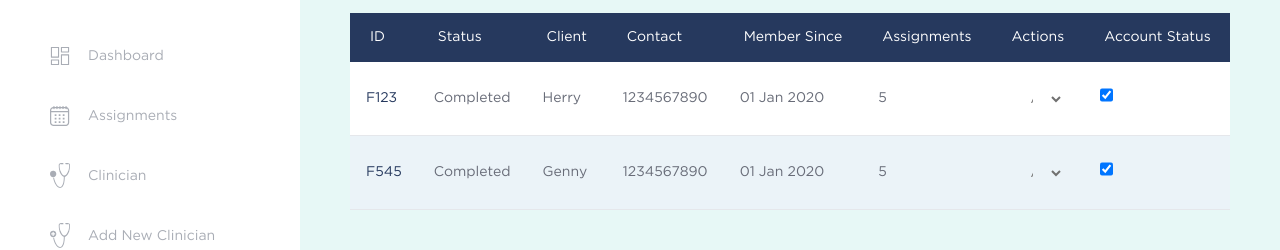
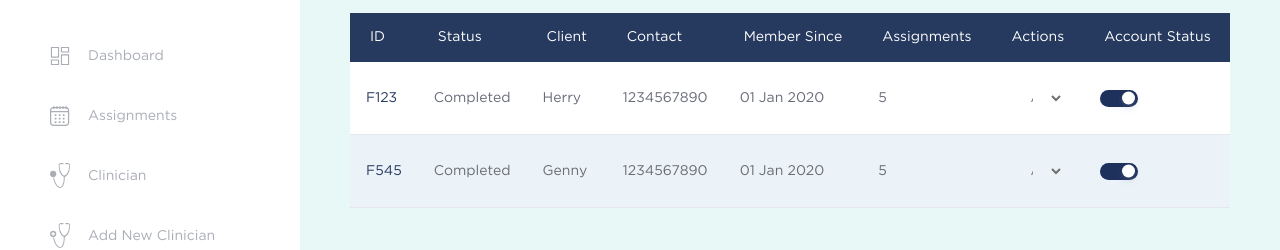
Before and after one commit to humanshi123/blacktherapy-admin, a Next.js app: page /client-page in a window 1280 px wide. Shown: the part 135-385 px from the top of the page. Built offline with nearby package versions, Linux system fonts and the light colour scheme.

Commit message:
02-08-2024

```diff
--- a/src/app/globals.css
+++ b/src/app/globals.css
@@ -170,6 +170,42 @@ padding: 10px 15px;
 .add-clinician div {
  width: calc(33.33% - 30px);
 }
+.toggle-checkbox .indicator {
+    position: relative;
+    display: block;
+    width: 38px;
+    height: 17px;
+    background-color: #BCBFC5;
+    box-shadow: 0px 4px 4px rgba(238, 241, 254, 0.3);
+    border-radius: 10px;
+    transition: .3s;
+
+}
+.toggle-checkbox input:checked + .indicator {
+  background-color: #1e305c;
+}
+.toggle-checkbox input:checked + .indicator .dot {
+  -webkit-transform: translate3d(20px, 50%, 0);
+  transform: translate3d(20px, 50%, 0);
+}
+
+.toggle-checkbox .indicator .dot {
+  position: absolute;
+  left: .125rem;
+  bottom: 50%;
+  width: 13px;
+  height: 13px;
+  background-color: #fff;
+  -webkit-transform: initial;
+  transform: initial;
+  box-shadow: 0 3px 6px 0 rgba(140, 152, 164, .25);
+  border-radius: 50%;
+  -webkit-transform: translate3d(0, 50%, 0);
+  transform: translate3d(0, 50%, 0);
+  transition: .3s;
+}
+
+
 
 @media screen and (max-width: 1023px) {
   h2{
--- a/src/components/ClientTable.tsx
+++ b/src/components/ClientTable.tsx
@@ -133,14 +133,16 @@ const ClientTable: React.FC = () => {
                 </select>
               </td>
               <td className="py-2 px-4">
-                <label className="inline-flex items-center">
+                <label className="relative toggle-checkbox">
                   <input
                     type="checkbox"
                     checked={row.accountStatus}
                     onChange={() => handleToggleStatus(row.id)}
-                    className="form-checkbox"
+                    className="absolute opacity-0 z-[1] w-full h-full "
                   />
-                <span></span>
+                  <span className="indicator ">
+                  <span className="dot"></span>
+                </span>
 
 
                 </label>
--- a/src/components/ClinicianTable.tsx
+++ b/src/components/ClinicianTable.tsx
@@ -160,12 +160,17 @@ const ClinicianTable: React.FC = () => {
               <td>{row.memberSince}</td>
               <td>{row.noOfAppointments}</td>
               <td>
-                <input
+               <div className="toggle-checkbox relative">
+               <input
                   type="checkbox"
                   checked={row.accountStatus}
                   onChange={() => handleToggleStatus(row.id)}
-                  className="toggle-checkbox"
+                  className="absolute opacity-0 z-[1] w-full h-full "
                 />
+                <span className="indicator ">
+                  <span className="dot"></span>
+                </span>
+               </div>
               </td>
               <td>
                 <div className="flex gap-2">
```
